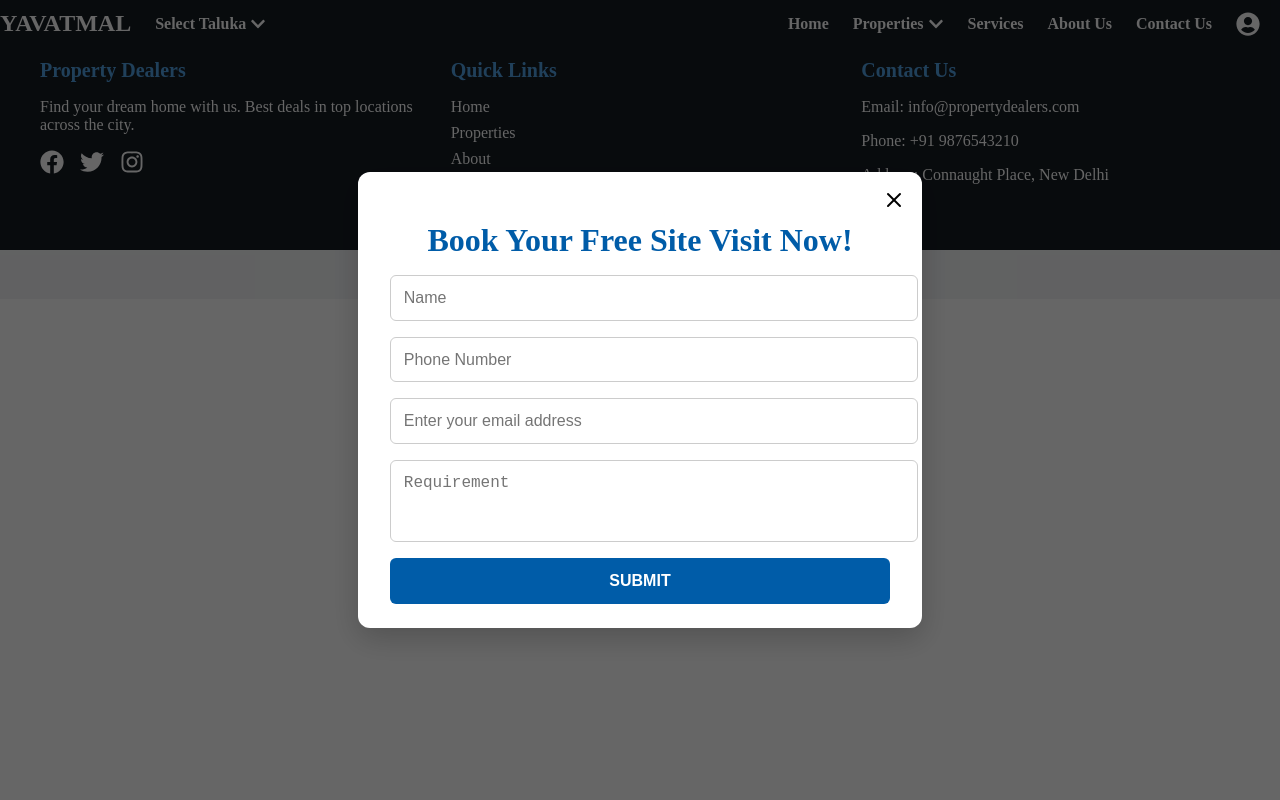
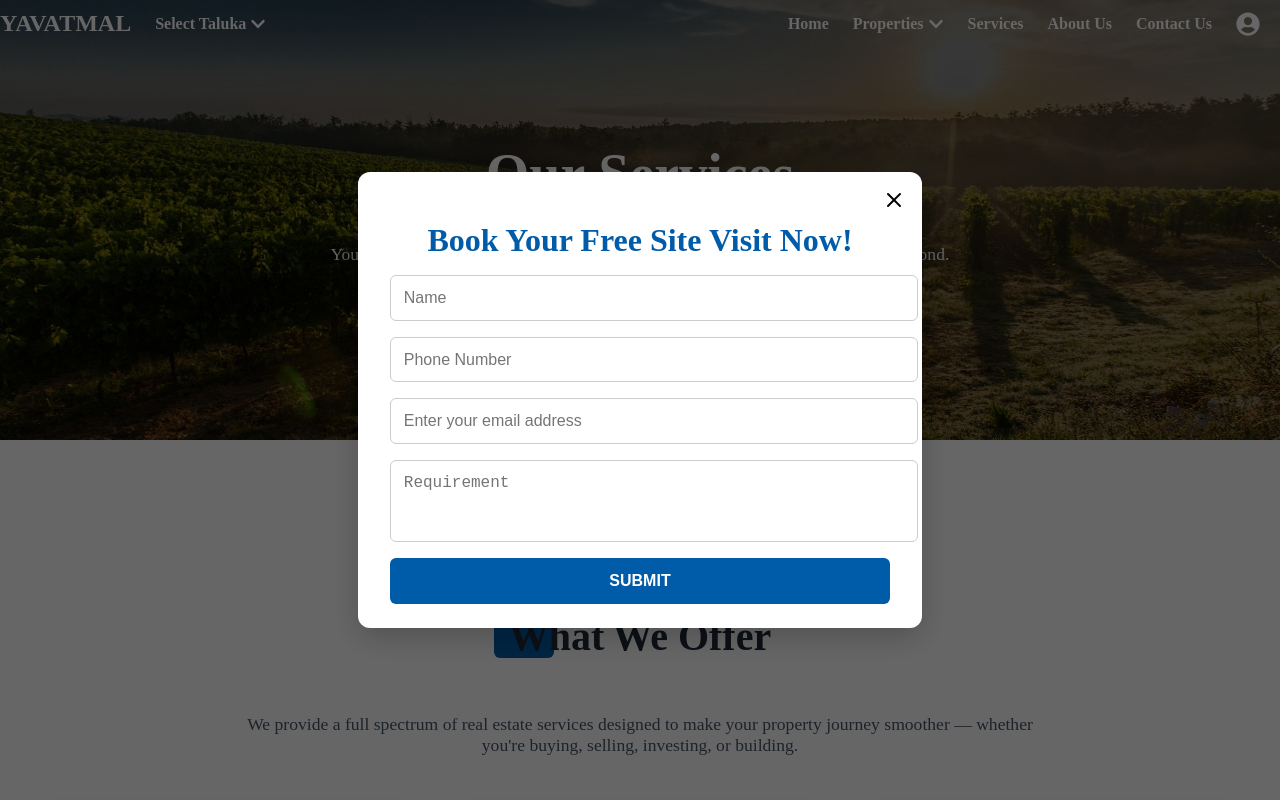
Before and after one commit to madhumitasugandhi/Property-Dealers, a React (Vite) app: page /services in a window 1280 px wide. Shown: the top 800 px of the page. Built offline with nearby package versions, Linux system fonts and the light colour scheme.

Commit message:
Till now all code is up-todate.

```diff
--- a/src/App.jsx
+++ b/src/App.jsx
@@ -17,6 +17,7 @@ import LoginModal from "./components/LoginModal";
 
 import Buy from "./components/Buy";
 import Sell from "./components/Sell";
+import Services from "./pages/Services";
 
 
 import RegistrationModal from "./components/RegistrationModal";
@@ -337,6 +338,7 @@ const App = () => {
         <Route path="/about" element={<About />} />
         <Route path="/buy" element={<Buy />} />
         <Route path="/sell" element={<Sell />} />
+        <Route path="/services" element={<Services />} />
       </Routes>
 
       <Footer />
--- a/src/components/Navbar.jsx
+++ b/src/components/Navbar.jsx
@@ -19,7 +19,6 @@ const NavbarContainer = styled.nav`
   top: 0;
   left: 0;
   transition: background 0.3s ease, color 0.3s ease, box-shadow 0.3s ease;
-  overflow-x: hidden;
 
   @media (max-width: 1024px) {
     padding: 10px 15px 10px 0;
@@ -434,7 +433,7 @@ const Navbar = ({ onLoginClick, onRegisterClick }) => {
               </li>
             </DropdownMenu>
           </NavItem>
-          <NavItem scrolled={scrolled}><a href="/">Services</a></NavItem>
+          <NavItem scrolled={scrolled}><a href="/services">Services</a></NavItem>
           <NavItem scrolled={scrolled}>
             <a href="/About">About Us</a>
           </NavItem>
--- a/src/pages/Services.jsx
+++ b/src/pages/Services.jsx
@@ -138,7 +138,7 @@ const Services = () => {
   return (
     <>
       <PageBanner>
-        <h1>About Us</h1>
+        <h1>Our Services</h1>
         <AnimatedLine
           initial={{ width: 0 }}
           animate={{ width: "150px" }}
```
